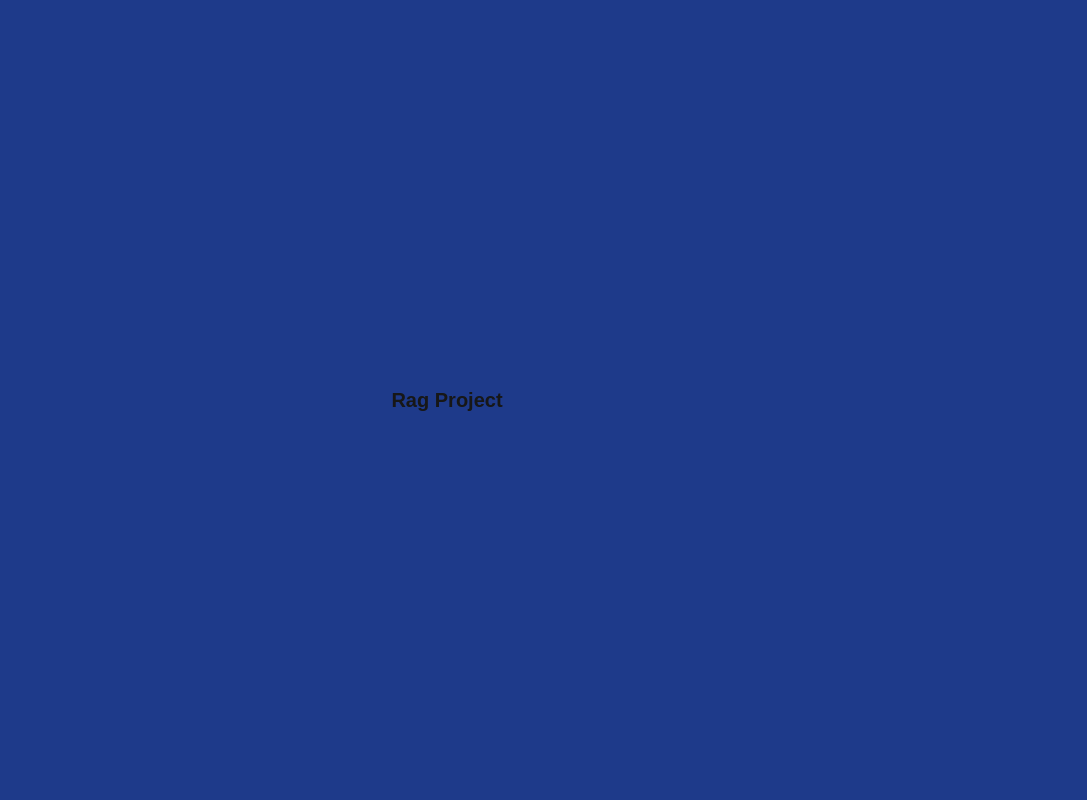
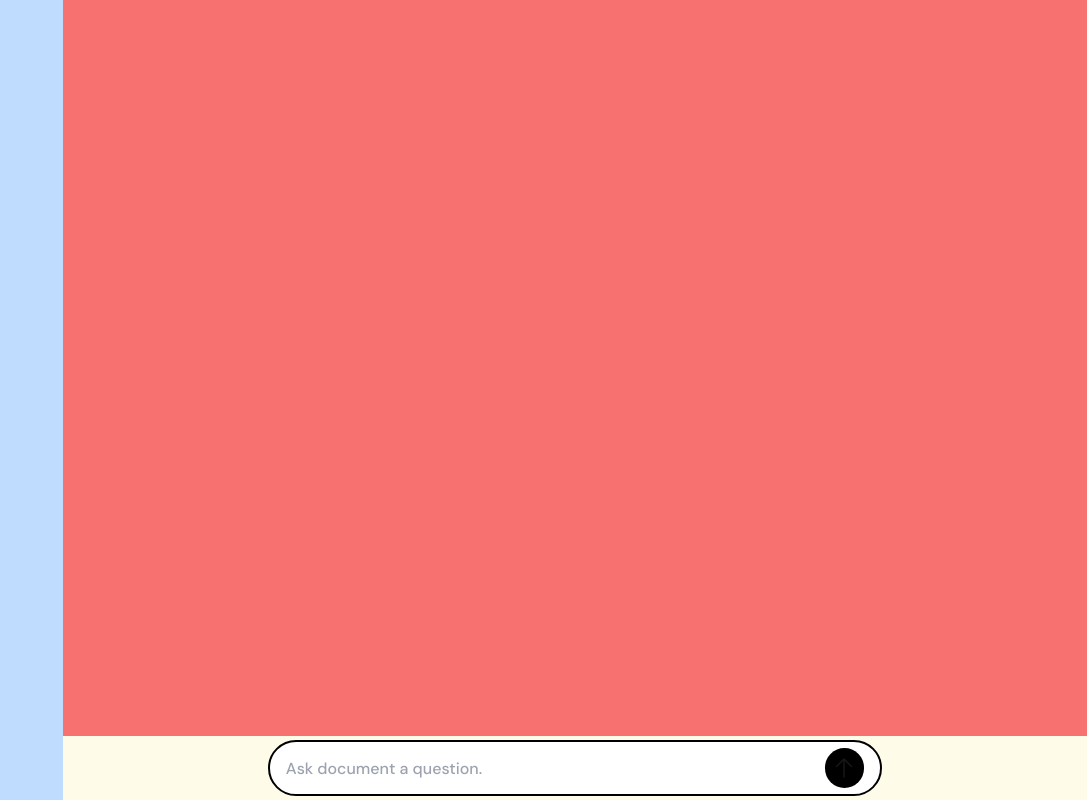
Before and after one commit to iam-dante/eda, a Next.js app: page / in a window 1280 px wide. Shown: the whole page, without its empty margins (193-1280 px from the left). Built offline with nearby package versions, Linux system fonts and the light colour scheme.

Commit message:
text-input

```diff
--- a/app/globals.css
+++ b/app/globals.css
@@ -1,6 +1,10 @@
+@import url('https://fonts.googleapis.com/css2?family=DM+Sans:ital,opsz,wght@0,9..40,100..1000;1,9..40,100..1000&display=swap');
+
+
 @tailwind base;
 @tailwind components;
 @tailwind utilities;
+
 
 :root {
   --background: #ffffff;
--- a/app/page.tsx
+++ b/app/page.tsx
@@ -1,8 +1,37 @@
 export default function Home() {
   return (
-    <div className="flex h-screen bg-blue-900 justify-center items-center">
-      <h1 className="text-xl font-semibold">Rag Project</h1>
+    <div className="flex h-screen flex-row">
+      <div className="w-[20%] bg-blue-200"></div>
+      <div className="w-[80%]">
+        <div className="w-full h-[92%] bg-red-400"></div>
+
+        <div className="w-full bg-yellow-50 h-[8%] flex justify-center items-center">
+          <div className="h-14 w-[60%] bg-white rounded-full px-4 flex items-center border-2 border-black justify-between">
+            <input
+              className=" w-[94%] h-11 text-black font-sans font-medium focus:outline-none focus:ring-0"
+              placeholder="Ask document a question. "
+              type="text"
+            />
+            <div className="bg-black h-10 w-10 rounded-full flex justify-center items-center">
+              <svg
+                xmlns="http://www.w3.org/2000/svg"
+                fill="none"
+                viewBox="0 0 24 24"
+                strokeWidth={1.5}
+                stroke="currentColor"
+                className="size-6"
+              >
+                <path
+                  strokeLinecap="round"
+                  strokeLinejoin="round"
+                  d="M4.5 10.5 12 3m0 0 7.5 7.5M12 3v18"
+                />
+              </svg>
+
+            </div>
+          </div>
+        </div>
+      </div>
     </div>
-
   );
 }
--- a/tailwind.config.ts
+++ b/tailwind.config.ts
@@ -13,6 +13,11 @@ const config: Config = {
         foreground: "var(--foreground)",
       },
     },
+    fontFamily: {
+      //sans: ["Poppins", "sans-serif"],
+      sans: ["DM Sans", "sans-serif"],
+      jet: ["JetBrains Mono", "sans-serif"],
+    },
   },
   plugins: [],
 };
```
